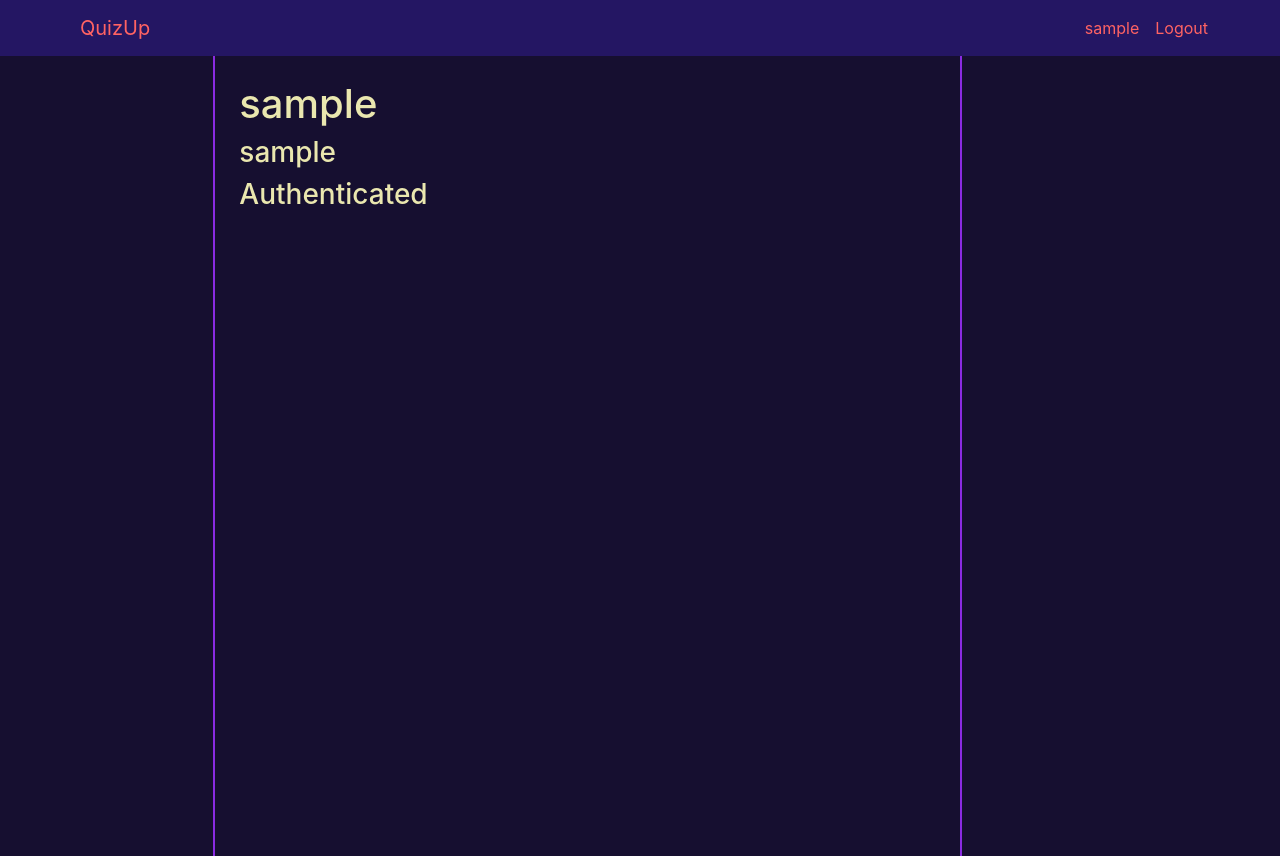
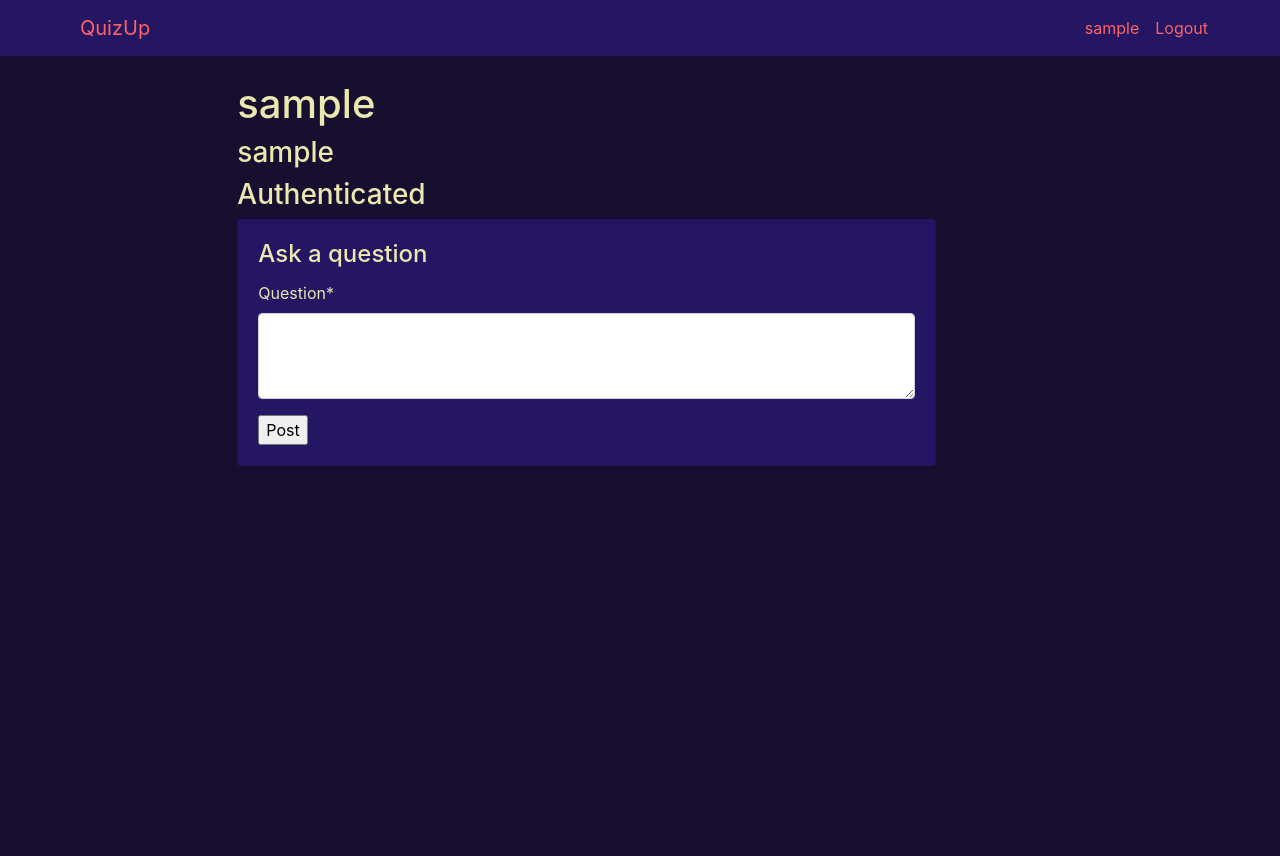
Before and after one commit to anukuljoshi/quizup, a Django app: the page made by questions/forms.py in a window 1280 px wide. After the commit the page ends 800 px from the top, so only its background shows below. Run offline with Django 3.2, Linux system fonts and the light colour scheme; the first user in the database is signed in; tables that the repository leaves empty hold one stand-in row (Sample ...); some libraries are stand-ins or nearby versions.

Commit message:
added forms to create questions and answer

```diff
--- /dev/null
+++ b/questions/forms.py
@@ -0,0 +1,23 @@
+from django import forms
+
+from .models import Question, Answer
+
+class QuestionCreateForm(forms.ModelForm):
+    class Meta:
+        model = Question
+        fields = [
+            'question'
+        ]
+        widgets = {
+            'question' : forms.Textarea(attrs={'rows':3})
+        }
+
+class AnswerCreateForm(forms.ModelForm):
+    class Meta:
+        model = Answer
+        fields = [
+            'answer'
+        ]
+        widgets = {
+            'answer' : forms.Textarea(attrs={'rows': 3})
+        }
--- /dev/null
+++ b/questions/templates/questions/question-create.html
@@ -0,0 +1,6 @@
+{% extends 'base.html' %}
+{% load crispy_forms_tags %}
+
+{% block center-content %}
+
+{% endblock center-content %}
--- a/questions/urls.py
+++ b/questions/urls.py
@@ -1,8 +1,13 @@
 from django.urls import path
 
-from .views import home_view, question_detail_view
+from .views import (
+    home_view,
+    question_detail_view,
+    # question_create_view,
+)
 
 urlpatterns = [
     path('', home_view, name='home'),
     path('question/<int:pk>/', question_detail_view, name='question-detail'),
+    # path('question/create/', question_create_view, name='question-create'),
 ]
--- a/templates/base.html
+++ b/templates/base.html
@@ -26,21 +26,18 @@
             .nav-link:hover{
                 color:#fd8b8b;
             }
-
+/*
             #body-left{
-                height: 100vh;
                 color:#eae7af;
             }
 
             #body-center{
                 border-left: 2px solid blueviolet;
-                height: 100vh;
             }
 
             #body-right{
                 border-left: 2px solid blueviolet;
-                height: 100vh;
-            }
+            } */
 
 
             .card, .card .list-group-item{
--- a/users/forms.py
+++ b/users/forms.py
@@ -13,9 +13,9 @@ class RegistrationForm(forms.ModelForm):
             'password',
         ]
 
-        # attrs = {
-        #     'password' :
-        # }
+        widgets = {
+            'password' : forms.PasswordInput()
+        }
 
 
 class LoginForm(forms.Form):
--- a/users/templates/users/user-profile.html
+++ b/users/templates/users/user-profile.html
@@ -9,4 +9,20 @@
     {% else %}
         <h3>Not Authenticated</h3>
     {% endif %}
+
+    {% if request.user.username == profile_username %}
+        <div class="card">
+            <div class="card-body">
+                <h4 class="card-title">
+                    Ask a question
+                </h4>
+                <form method="post">
+                    {% csrf_token %}
+                    {{ form|crispy }}
+                    <input type="submit" value="Post">
+                </form>
+            </div>
+        </div>
+    {% endif %}
+
 {% endblock center-content %}
--- a/users/views.py
+++ b/users/views.py
@@ -1,5 +1,8 @@
 from django.shortcuts import render, get_object_or_404, redirect, reverse
 from django.contrib.auth import get_user_model, authenticate, views as auth_views
+
+from questions.forms import QuestionCreateForm
+from questions.models import Question
 
 from .forms import RegistrationForm, LoginForm
 
@@ -55,11 +58,30 @@ def logout_view(request, *args, **kwargs):
     return auth_views.logout_then_login(request, login_url=reverse('login'))
 
 
-def user_detail_view(request, uname,*args, **kwargs):
+def question_create_view(request, *args, **kwargs):
+
+    context = {
+        'form' : form
+    }
+
+    return render(request, 'questions/question-create.html', context)
+
+
+def user_detail_view(request, uname, *args, **kwargs):
+    form = QuestionCreateForm()
     qs = get_object_or_404(User, username=uname)
     # qs = User.objects.get(username=uname)
+    if(request.POST):
+        form = QuestionCreateForm(request.POST)
+        if(form.is_valid()):
+            q = form.cleaned_data['question']
+            u = request.user
+            question = Question(question=q, author=u)
+            question.save()
+            return redirect(reverse('home'))
     context = {
-        'username' : uname,
+        'form' : form,
+        'profile_username' : uname,
         'object' : qs
     }
 
```
Also changed, not shown: other parts of users/templates/users/user-profile.html (+2 -2 lines), questions/templates/questions/question-detail.html (+21 -1 lines), questions/views.py (+16 -4 lines).
